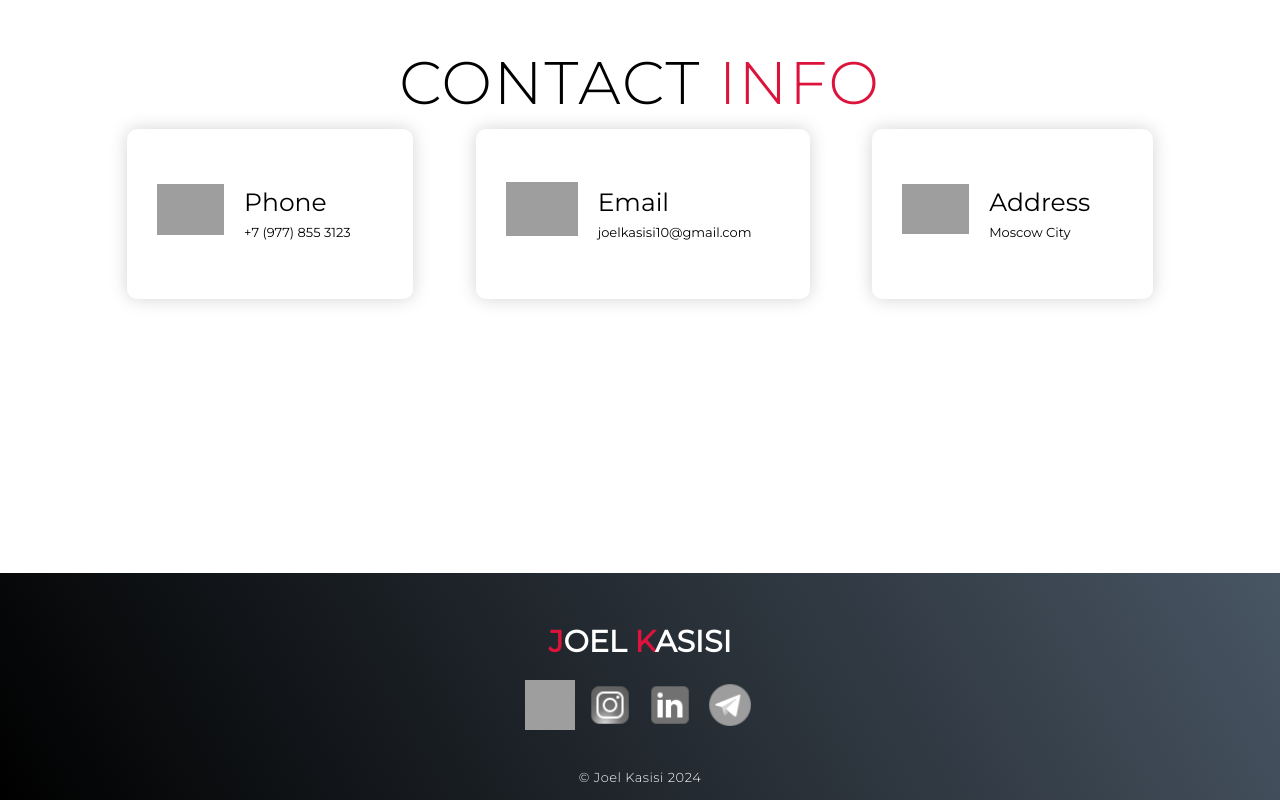
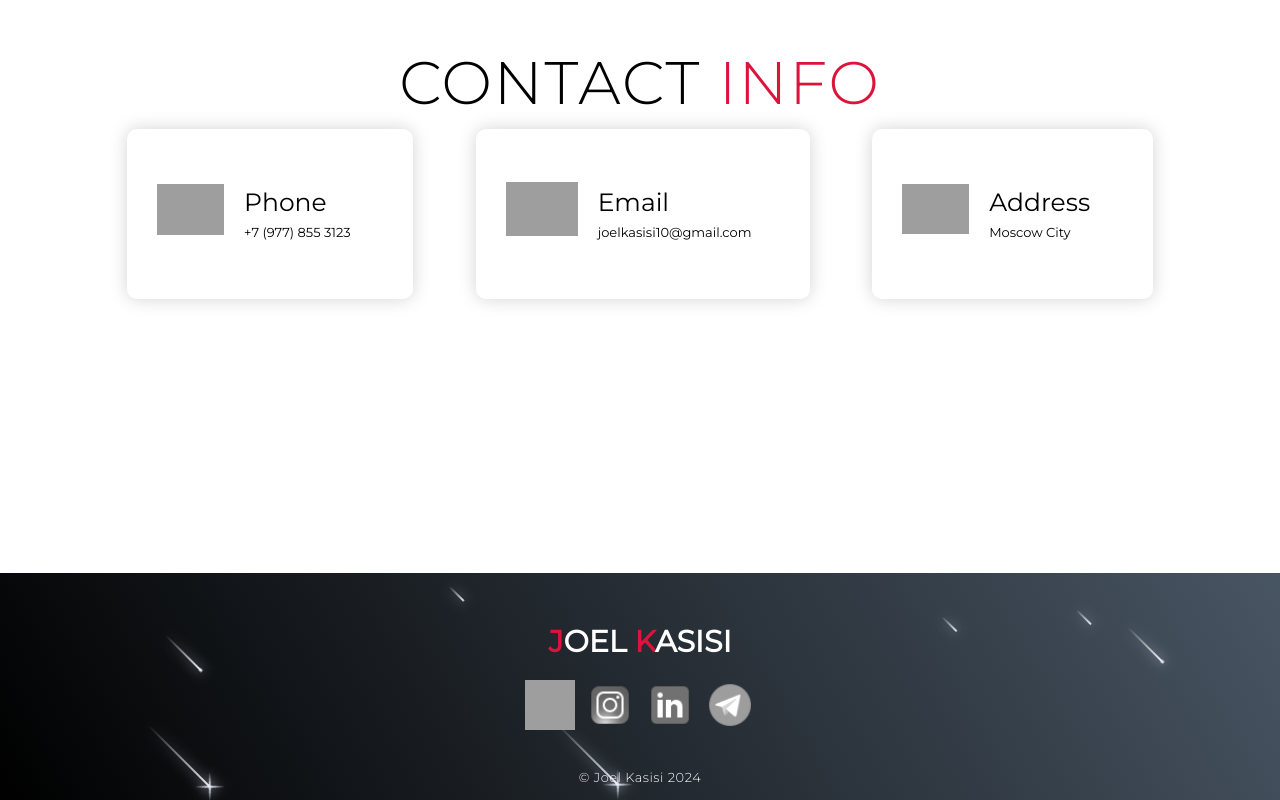
Before and after one commit to Jojo10x/Joel-kasisi, a React (Vite) app: page / in a window 1280 px wide. Shown: the part 3637-4437 px from the top of the page. Built offline with nearby package versions, Linux system fonts and the light colour scheme; grey boxes are pictures that could not be loaded; a web font is replaced by a local one.

Commit message:
shooting stars in footer

```diff
--- a/package.json
+++ b/package.json
@@ -28,6 +28,7 @@
     "eslint-plugin-react-hooks": "^4.6.0",
     "eslint-plugin-react-refresh": "^0.4.5",
     "gh-pages": "^6.1.1",
+    "sass": "^1.72.0",
     "typescript": "^5.2.2",
     "vite": "^5.1.6"
   }
--- a/src/App.css
+++ b/src/App.css
@@ -881,12 +881,6 @@ height: 100%;
   transform: translateX(0);
 }
 
-@media(prefers-reduced-motion){
-  .hidden{
-    transition: none;
-  }
-}
-
 .logo:nth-child(2){
   transition-delay: 200ms;
 
--- a/src/App.tsx
+++ b/src/App.tsx
@@ -8,6 +8,7 @@ import Insta from "./assets/icons8-instagram-48.png"
 import JoMoscow from "./assets/PXL_20220330_092544474_Original.jpeg"
 import RotatingText from './RotatingText';
 import ToggleButton from './ToggleButton';
+import ShootingStarAnimation from './ShootingStarAnimation';
 
 
 const App: React.FC = () => {
@@ -335,6 +336,7 @@ const App: React.FC = () => {
 
       <footer id="footer">
         <div className="footer container">
+        <ShootingStarAnimation />
           <div className="brand">
             <h1>
               <span>J</span>oel <span>K</span>asisi
--- /dev/null
+++ b/src/ShootingStarAnimation.tsx
@@ -0,0 +1,21 @@
+import { FC, ReactNode } from 'react';
+import './style.scss';
+
+interface ShootingStarProps {
+  className?: string;
+  children?: ReactNode;
+}
+
+const ShootingStarAnimation: FC<ShootingStarProps> = () => {
+    return (
+      <>
+        <div className="sky">
+          {Array.from({ length: 11 }).map((_, index) => (
+            <div key={index} className="star"></div>
+          ))}
+        </div>
+      </>
+    );
+  };
+
+export default ShootingStarAnimation;
--- /dev/null
+++ b/src/style.scss
@@ -0,0 +1,162 @@
+
+$animation-delay-base: 1000ms;
+$animation-delay-step: 1000ms;
+
+.sky {
+	position: relative;
+	width: 100%;
+	height: 100%;
+	transform: rotateZ(45deg);
+}
+
+.star {
+	position: absolute;
+	left: 50%;
+	top: 50%;
+  width: 20px;
+	height: 2px;
+	border-radius: 885px;
+	background: linear-gradient(-45deg,
+			#eef0f5, rgba(0, 0, 255, 0));
+	filter: drop-shadow(0 0 6px #d7dff0);
+	animation: tail 3000ms ease-in-out infinite,
+		shooting 3000ms ease-in-out infinite;
+}
+
+.star::before,
+.star::after {
+	content: "";
+	position: absolute;
+	top: calc(50% - 1px);
+	right: 0;
+	height: 2px;
+	background: linear-gradient(-45deg,
+			rgba(0, 0, 255, 0),
+			#eaeef8,
+			rgba(0, 0, 255, 0));
+	transform: translateX(50%) rotateZ(45deg);
+	border-radius: 100%;
+	animation: shining 3000ms ease-in-out infinite;
+}
+
+.star::after {
+	-webkit-transform: translateX(50%) rotateZ(-45deg);
+	transform: translateX(50%) rotateZ(-45deg);
+}
+@mixin star-properties($index, $top, $left, $animation-delay) {
+  .star:nth-child(#{$index}) {
+    top: $top;
+    left: $left;
+    animation-delay: $animation-delay;
+
+    &::before,
+    &::after {
+      animation-delay: $animation-delay;
+    }
+  }
+}
+
+@for $i from 1 through 11 {
+  $top: 0;
+  $left: 0;
+  $delay: 0;
+
+  @if $i == 1 {
+    $top: calc(50% - -419px);
+    $left: calc(50% - 400px);
+    $delay: $animation-delay-base + ($animation-delay-step * 1);
+  }
+  @else if $i == 2 {
+    $top: calc(50% - -343px);
+    $left: calc(50% - 337px);
+    $delay: $animation-delay-base + ($animation-delay-step * 2);
+  }
+  @else if $i == 3 {
+    $top: calc(50% - -540px);
+    $left: calc(50% - 422px);
+    $delay: $animation-delay-base + ($animation-delay-step * 3);
+  }
+  @else if $i == 4 {
+    $top: calc(50% - -129px);
+    $left: calc(50% - 113px);
+    $delay: $animation-delay-base + ($animation-delay-step * 4);
+  }
+  @else if $i == 5 {
+    $top: calc(50% - 146px);
+    $left: calc(50% - 112px);
+    $delay: $animation-delay-base + ($animation-delay-step * 5);
+  }
+  @else if $i == 6 {
+    $top: calc(50% - -108px);
+    $left: calc(50% - 160px);
+    $delay: $animation-delay-base + ($animation-delay-step * 6);
+  }
+  @else if $i == 7 {
+    $top: calc(50% - 232px);
+    $left: calc(50% - 432px);
+    $delay: $animation-delay-base + ($animation-delay-step * 7);
+  }
+  @else if $i == 8 {
+    $top: calc(50% - 219px);
+    $left: calc(50% - -210px);
+    $delay: $animation-delay-base + ($animation-delay-step * 8);
+  }
+  @else if $i == 9 {
+    $top: calc(50% - 319px);
+    $left: calc(50% - -300px);
+    $delay: $animation-delay-base + ($animation-delay-step * 9);
+  }
+  @else if $i == 10 {
+    $top: calc(50% - 419px);
+    $left: calc(50% - -400px);
+    $delay: $animation-delay-base + ($animation-delay-step * 1);
+  }
+  @else if $i == 11 {
+    $top: calc(50% - 343px);
+    $left: calc(50% - -337px);
+    $delay: $animation-delay-base + ($animation-delay-step * 2);
+  }
+
+
+  @include star-properties(#{$i}, $top, $left, $delay);
+}
+
+
+@keyframes tail {
+	0% {
+		width: 0;
+	}
+
+	30% {
+		width: 100px;
+	}
+
+	100% {
+		width: 0;
+	}
+}
+
+
+@keyframes shining {
+	0% {
+		width: 0;
+	}
+
+	50% {
+		width: 30px;
+	}
+
+	100% {
+		width: 0;
+	}
+}
+
+@keyframes shooting {
+	0% {
+		transform: translateX(0);
+	}
+
+	100% {
+		transform: translateX(270px);
+	}
+}
```
Also changed, not shown: 1 other file (tests, documents, lock files or other folders).
